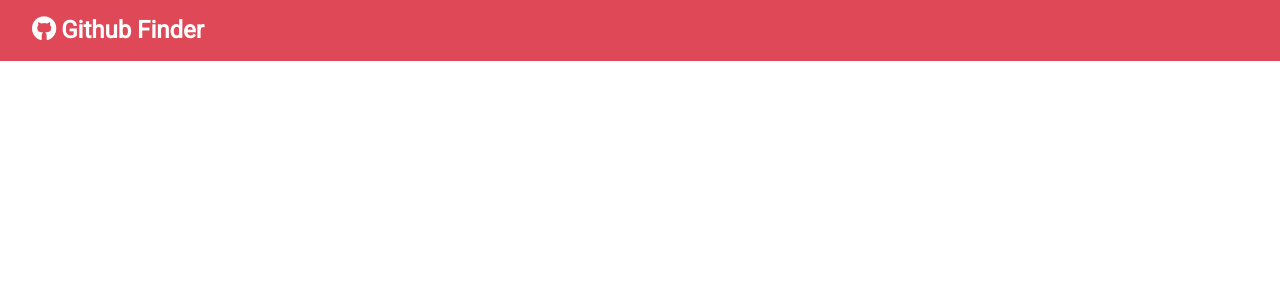
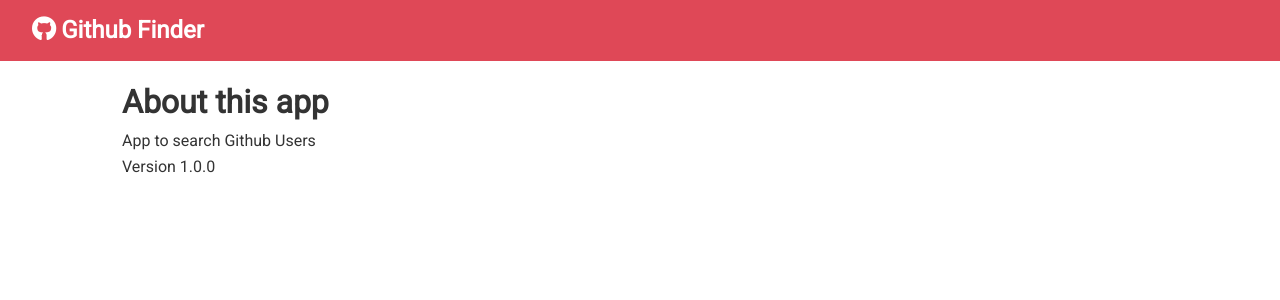
Before and after one commit to biagioo/github-finder, a React (Create React App) app: page /about in a window 1280 px wide. Shown: the top 300 px of the page. Built offline with nearby package versions, Linux system fonts and the light colour scheme; no server answers.

Commit message:
routed the about page

```diff
--- a/src/App.js
+++ b/src/App.js
@@ -6,6 +6,7 @@ import Search from './components/users/Search';
 import axios from 'axios';
 import './App.css';
 import Alert from './components/layout/Alert';
+import About from './components/pages/About';
 
 class App extends Component {
   state = {
@@ -59,7 +60,7 @@ class App extends Component {
               <Route
                 exact
                 path='/'
-                render={props => (
+                render={() => (
                   <Fragment>
                     <Search
                       searchUsers={this.searchUsers}
@@ -71,6 +72,7 @@ class App extends Component {
                   </Fragment>
                 )}
               />
+              <Route exact path='/about' component={About} />
             </Switch>
           </div>
         </div>
```
